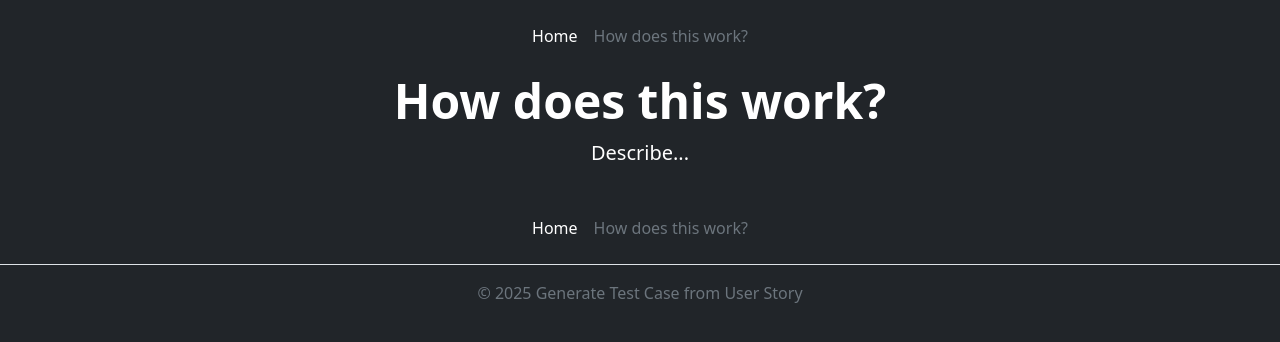
After one commit to artemdashkov/VKR, a Flask app: page /about in a window 1280 px wide. The commit adds this page. Shown: the top 342 px of the page. Run offline with Flask 3, Linux system fonts and the light colour scheme.

Commit message:
add new info

```diff
--- a/app.py
+++ b/app.py
@@ -17,53 +17,67 @@ def index():
     list_of_tests = []
 
     if request.method == 'POST':
-        user_story = request.form['user_story'] + ". Create a detailed test case."
-        # Токенизация входных данных
-        inputs = tokenizer(
-            user_story,
-            max_length=512,
-            padding='max_length',
-            truncation=True,
-            return_tensors='pt'
-        )
-        # Генерация тест-кейса
-        outputs = model.generate(
-            input_ids=inputs['input_ids'],
-            attention_mask=inputs['attention_mask'],
-            max_new_tokens=150,
-            do_sample=True,
-            temperature=0.7,
-            top_p=0.9,
-            top_k=50,
-            num_return_sequences=1,
-            pad_token_id=tokenizer.eos_token_id
-        )
-        # Расшифровка
-        test_case_text = tokenizer.decode(outputs[0], skip_special_tokens=True)
+        all_user_stories = request.form['user_story'].splitlines()  # делим по линиям
 
-        pattern = r"Test Case:\s*(.+?);?\s*Steps:\s*(.+?);?\s*Expected Result:\s*(.+)$"
-        match = re.match(pattern, test_case_text)
+        for idx, user_story in enumerate(all_user_stories):
+            user_story = user_story.strip()
+            if not user_story:
+                continue  # пропускаем пустые строки
+            user_story_request = user_story
+            user_story += ". Create a detailed test case."
 
-        if match:
-            ID = "1"
-            title = match.group(1).strip()
-            steps_raw = match.group(2).strip()
-            steps = []
-            for step in steps_raw.split("; "):
-                step = str(int(steps_raw.split("; ").index(step)) + 1) + "." + " " + step
-                steps.append(step)
-            expected_result = match.group(3).strip()
-            list_of_tests.append({
+            # Токенизация
+            inputs = tokenizer(
+                user_story,
+                max_length=512,
+                padding='max_length',
+                truncation=True,
+                return_tensors='pt'
+            )
+
+            # Генерация тест-кейса
+            outputs = model.generate(
+                input_ids=inputs['input_ids'],
+                attention_mask=inputs['attention_mask'],
+                max_new_tokens=150,
+                do_sample=True,
+                temperature=0.7,
+                top_p=0.9,
+                top_k=50,
+                num_return_sequences=1,
+                pad_token_id=tokenizer.eos_token_id
+            )
+
+            test_case_text = tokenizer.decode(outputs[0], skip_special_tokens=True)
+
+            pattern = r"Test Case:\s*(.+?);?\s*Steps:\s*(.+?);?\s*Expected Result:\s*(.+)$"
+            match = re.match(pattern, test_case_text)
+
+            if match:
+                ID = str(idx + 1)
+                title = match.group(1).strip()
+                steps_raw = match.group(2).strip()
+                steps = []
+                for step in steps_raw.split("; "):
+                    step_num = str(steps_raw.split("; ").index(step) + 1)
+                    steps.append(f"{step_num}. {step}")
+                expected_result = match.group(3).strip()
+
+                list_of_tests.append({
                     'ID': ID,
+                    'User_story': user_story_request,
                     'Title test case': title,
                     'Steps': steps,
                     'Expected Result': expected_result
                 })
-        else:
-            print("Не удалось распарсить строку")
+            else:
+                print("Не удалось распарсить строку:", user_story)
 
-    return render_template('index.html', list_of_tests=list_of_tests)
+    return render_template('index.html', list_of_tests=list_of_tests, current_page='home')
 
+@app.route('/about')
+def about():
+    return render_template('about.html', current_page='about')
 
 if __name__ == '__main__':
     app.run(debug=True)
--- /dev/null
+++ b/templates/about.html
@@ -0,0 +1,13 @@
+{% extends 'base.html' %}
+
+{% block title %}
+How does this work?
+{% endblock %}
+
+
+{% block body %}
+<div class="container text-center">
+<h1 class="display-5 fw-bold">How does this work?</h1>
+<p class="fs-5 mb-4">Describe... </p>
+</div>
+{% endblock %}
--- a/templates/base.html
+++ b/templates/base.html
@@ -16,7 +16,7 @@
     <header class="p-3 text-bg-dark justify-content-center d-flex">
 
         <ul class="nav nav-pills">
-        <li><a href="/home" class="nav-link px-2 {% if current_page == 'home' %}text-secondary{% else %}text-white{% endif %}">Home</a></li>
+        <li><a href="/" class="nav-link px-2 {% if current_page == 'home' %}text-secondary{% else %}text-white{% endif %}">Home</a></li>
         <li><a href="/about" class="nav-link px-2 {% if current_page == 'about' %}text-secondary{% else %}text-white{% endif %}">How does this work?</a></li>
       </ul>
 </header>
@@ -25,10 +25,10 @@
 
   <footer class="py-3 my-4">
     <ul class="nav justify-content-center border-bottom pb-3 mb-3">
-      <li><a href="/home" class="nav-link px-2 {% if current_page == 'home' %}text-secondary{% else %}text-white{% endif %}">Home</a></li>
+      <li><a href="/" class="nav-link px-2 {% if current_page == 'home' %}text-secondary{% else %}text-white{% endif %}">Home</a></li>
         <li><a href="/about" class="nav-link px-2 {% if current_page == 'about' %}text-secondary{% else %}text-white{% endif %}">How does this work?</a></li>
     </ul>
-    <p class="text-center text-secondary">© 2024 Learn english like a native</p>
+    <p class="text-center text-secondary">© 2025 Generate Test Case from User Story</p>
   </footer>
 
 </body>
```
Also changed, not shown: templates/index.html (+8 -6 lines), static/picture/favicon.ico (added).
